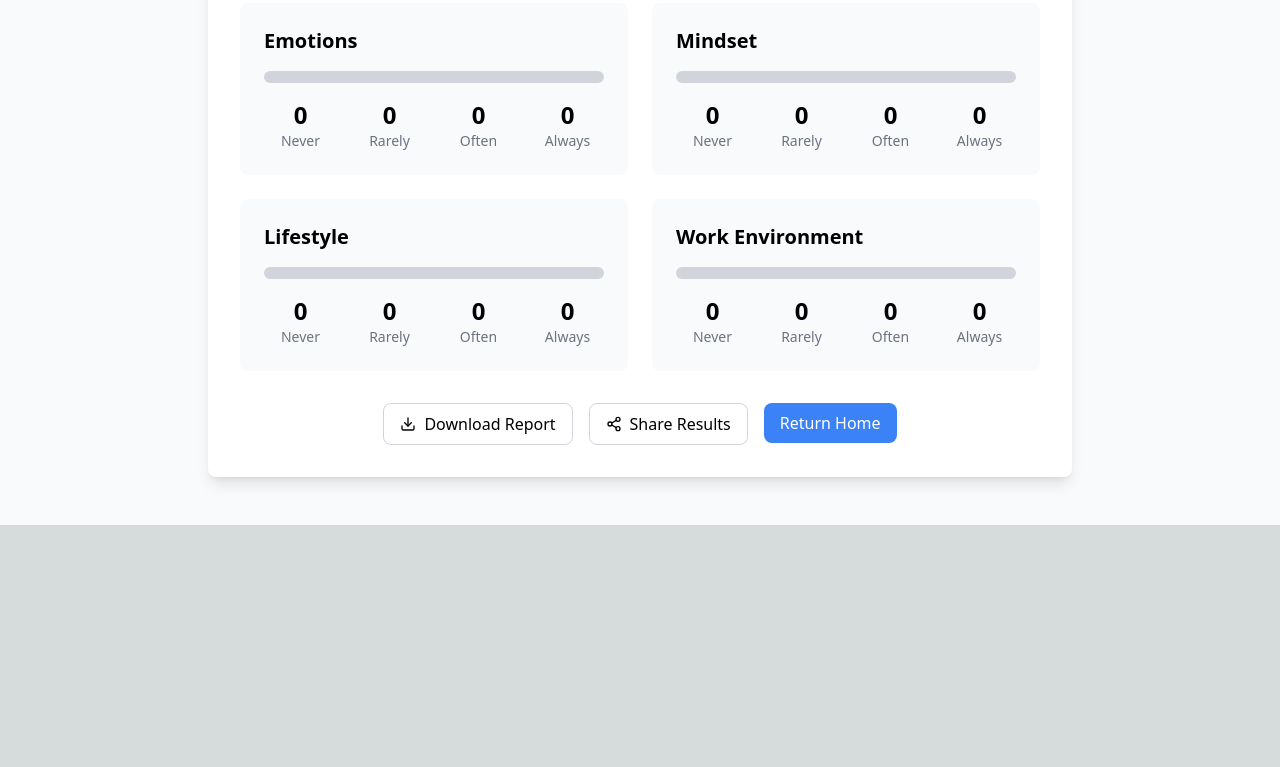
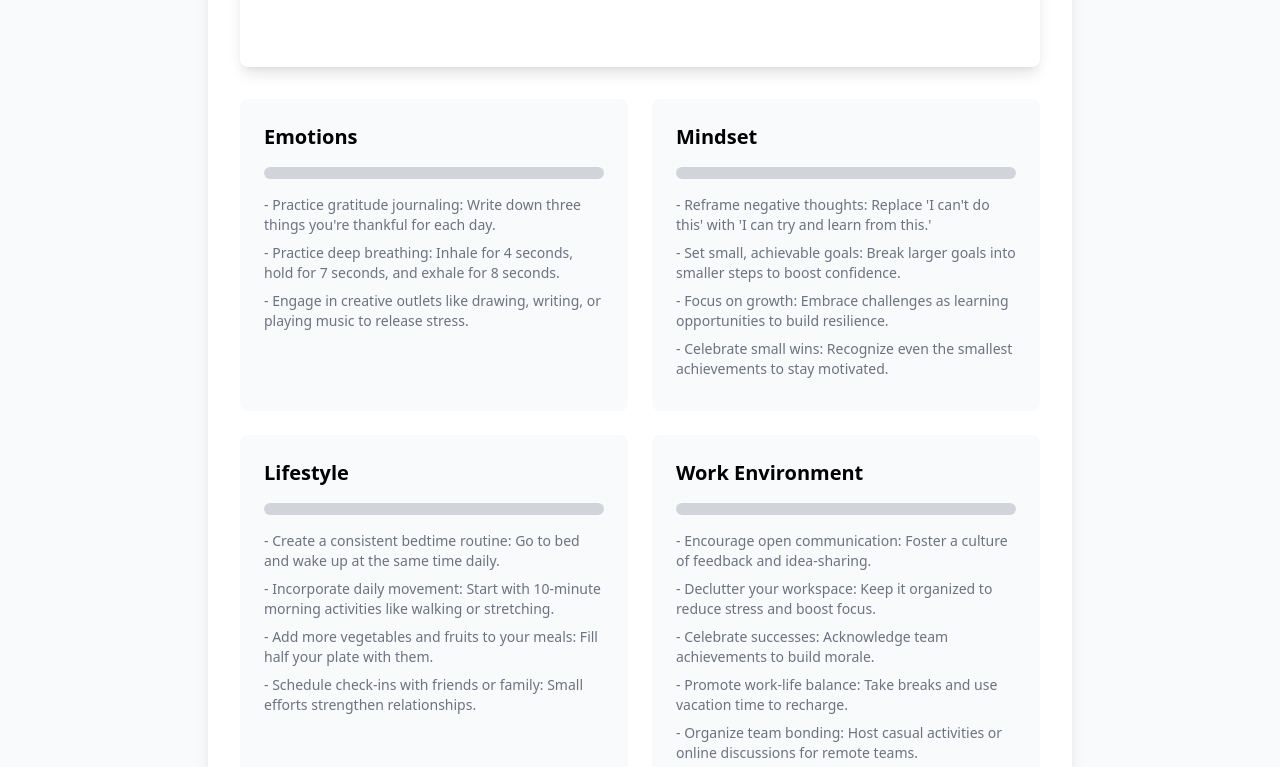
Before and after one commit to hmweb77/burnout-platform, a Next.js app: page /results in a window 1280 px wide. Shown: the part 873-1640 px from the top of the page. Before the commit the page ends 1398 px from the top, so only its background shows below. Built offline with nearby package versions, Linux system fonts and the light colour scheme.

Commit message:
improve result page

```diff
--- a/src/components/Home/CallToAction.jsx
+++ b/src/components/Home/CallToAction.jsx
@@ -7,7 +7,7 @@ import { ArrowRight } from "lucide-react";
 
 export default function CallToAction() {
   return (
-    <section className="py-24 px-24">
+    <section className="p-4 sm:p-24">
       <div className="container px-4 md:px-6">
         <motion.div
           initial={{ opacity: 0, y: 20 }}
--- a/src/components/Home/Features.jsx
+++ b/src/components/Home/Features.jsx
@@ -28,7 +28,7 @@ const features = [
 
 export default function Features() {
   return (
-    <section className="py-24 px-24">
+    <section className="p-4 sm:p-24">
       <div className="container px-4 md:px-6">
         <motion.div
           initial={{ opacity: 0, y: 20 }}
--- a/src/components/Home/HowItWork.jsx
+++ b/src/components/Home/HowItWork.jsx
@@ -23,7 +23,7 @@ const steps = [
 
 export default function HowItWorks() {
   return (
-    <section className="py-24 px-24 bg-gray-50 dark:bg-gray-900">
+    <section className="p-4 sm:p-24 bg-gray-50 dark:bg-gray-900">
       <div className="container px-4 md:px-6">
         <motion.div
           initial={{ opacity: 0, y: 20 }}
--- a/src/components/Home/Testimonials.jsx
+++ b/src/components/Home/Testimonials.jsx
@@ -55,7 +55,7 @@ const coaches = [
 
 export default function Testimonials() {
   return (
-    <section className="py-24 px-24 bg-gray-50 dark:bg-gray-900">
+    <section className="p-4 sm:p-24 bg-gray-50 dark:bg-gray-900">
       <div className="container px-4 md:px-6">
         <motion.div
           initial={{ opacity: 0, y: 20 }}
--- a/src/components/survey/SurveyForm.jsx
+++ b/src/components/survey/SurveyForm.jsx
@@ -100,9 +100,9 @@ export default function SurveyForm({ onProgressChange }) {
                   transition={{ duration: 0.5, delay: categoryIndex * 0.1 }}
                   className="space-y-6"
                 >
-                  <h2 className="text-xl font-semibold capitalize mb-4">
+                  {/* <h2 className="text-xl font-semibold capitalize mb-4">
                     {category.replace(/([A-Z])/g, " $1").trim()}
-                  </h2>
+                  </h2> */}
                   {categoryQuestions.map((question, index) => {
                     const questionNumber = categoryIndex * 5 + index + 1;
                     const fieldName = `q${questionNumber}`;
--- a/src/pages/results/index.jsx
+++ b/src/pages/results/index.jsx
@@ -11,10 +11,15 @@ export default function ResultsPage() {
   const [results, setResults] = useState(null);
 
   useEffect(() => {
-    const responses = JSON.parse(localStorage.getItem("surveyResponses") || "{}");
+    const responses = JSON.parse(
+      localStorage.getItem("surveyResponses") || "{}"
+    );
 
     const calculateCategoryResults = (startIndex, endIndex) => {
-      let never = 0, rarely = 0, often = 0, always = 0;
+      let never = 0,
+        rarely = 0,
+        often = 0,
+        always = 0;
 
       for (let i = startIndex; i <= endIndex; i++) {
         const response = responses[`q${i}`];
@@ -24,7 +29,8 @@ export default function ResultsPage() {
         else if (response === "4") always++;
       }
 
-      const score = ((never * 1 + rarely * 2 + often * 3 + always * 4) / (4 * 5)) * 100;
+      const score =
+        ((never * 1 + rarely * 2 + often * 3 + always * 4) / (4 * 5)) * 100;
       return { never, rarely, often, always, score };
     };
 
@@ -34,11 +40,32 @@ export default function ResultsPage() {
     const workEnvironmentResults = calculateCategoryResults(16, 20);
 
     const overall = {
-      never: emotionsResults.never + mindsetResults.never + lifestyleResults.never + workEnvironmentResults.never,
-      rarely: emotionsResults.rarely + mindsetResults.rarely + lifestyleResults.rarely + workEnvironmentResults.rarely,
-      often: emotionsResults.often + mindsetResults.often + lifestyleResults.often + workEnvironmentResults.often,
-      always: emotionsResults.always + mindsetResults.always + lifestyleResults.always + workEnvironmentResults.always,
-      score: (emotionsResults.score + mindsetResults.score + lifestyleResults.score + workEnvironmentResults.score) / 4,
+      never:
+        emotionsResults.never +
+        mindsetResults.never +
+        lifestyleResults.never +
+        workEnvironmentResults.never,
+      rarely:
+        emotionsResults.rarely +
+        mindsetResults.rarely +
+        lifestyleResults.rarely +
+        workEnvironmentResults.rarely,
+      often:
+        emotionsResults.often +
+        mindsetResults.often +
+        lifestyleResults.often +
+        workEnvironmentResults.often,
+      always:
+        emotionsResults.always +
+        mindsetResults.always +
+        lifestyleResults.always +
+        workEnvironmentResults.always,
+      score:
+        (emotionsResults.score +
+          mindsetResults.score +
+          lifestyleResults.score +
+          workEnvironmentResults.score) /
+        4,
     };
 
     setResults({
@@ -55,10 +82,50 @@ export default function ResultsPage() {
   }
 
   const categories = [
-    { name: "Emotions", results: results.emotions, color: "from-red-500 to-orange-500" },
-    { name: "Mindset", results: results.mindset, color: "from-blue-500 to-cyan-500" },
-    { name: "Lifestyle", results: results.lifestyle, color: "from-green-500 to-emerald-500" },
-    { name: "Work Environment", results: results.workEnvironment, color: "from-purple-500 to-pink-500" },
+    {
+      name: "Emotions",
+      results: results.emotions,
+      color: "from-red-500 to-orange-500",
+      tips: [
+        "Practice gratitude journaling: Write down three things you're thankful for each day.",
+        "Practice deep breathing: Inhale for 4 seconds, hold for 7 seconds, and exhale for 8 seconds.",
+        "Engage in creative outlets like drawing, writing, or playing music to release stress.",
+      ],
+    },
+    {
+      name: "Mindset",
+      results: results.mindset,
+      color: "from-blue-500 to-cyan-500",
+      tips: [
+        "Reframe negative thoughts: Replace 'I can't do this' with 'I can try and learn from this.'",
+        "Set small, achievable goals: Break larger goals into smaller steps to boost confidence.",
+        "Focus on growth: Embrace challenges as learning opportunities to build resilience.",
+        "Celebrate small wins: Recognize even the smallest achievements to stay motivated.",
+      ],
+    },
+    {
+      name: "Lifestyle",
+      results: results.lifestyle,
+      color: "from-green-500 to-emerald-500",
+      tips: [
+        "Create a consistent bedtime routine: Go to bed and wake up at the same time daily.",
+        "Incorporate daily movement: Start with 10-minute morning activities like walking or stretching.",
+        "Add more vegetables and fruits to your meals: Fill half your plate with them.",
+        "Schedule check-ins with friends or family: Small efforts strengthen relationships.",
+      ],
+    },
+    {
+      name: "Work Environment",
+      results: results.workEnvironment,
+      color: "from-purple-500 to-pink-500",
+      tips: [
+        "Encourage open communication: Foster a culture of feedback and idea-sharing.",
+        "Declutter your workspace: Keep it organized to reduce stress and boost focus.",
+        "Celebrate successes: Acknowledge team achievements to build morale.",
+        "Promote work-life balance: Take breaks and use vacation time to recharge.",
+        "Organize team bonding: Host casual activities or online discussions for remote teams.",
+      ],
+    },
   ];
 
   const radarData = categories.map((category) => ({
@@ -76,9 +143,10 @@ export default function ResultsPage() {
           className="bg-white dark:bg-gray-800 rounded-lg shadow-lg p-6 md:p-8"
         >
           <div className="text-center mb-8">
-            <h1 className="text-3xl font-bold mb-2">Your Burnout Assessment Results</h1>
+            <h1 className="text-3xl font-bold mb-2">Assessment Results</h1>
             <p className="text-gray-500 dark:text-gray-400">
-              Based on your responses, here's a detailed analysis of your well-being.
+              Based on your responses, here's a detailed analysis of your
+              well-being.
             </p>
           </div>
 
@@ -92,17 +160,24 @@ export default function ResultsPage() {
                 />
               </div>
               <div className="flex justify-between text-sm text-gray-500 mt-2">
+                <span>High Risk</span>
+                <span>Moderate Risk</span>
                 <span>Low Risk</span>
-                <span>Moderate Risk</span>
-                <span>High Risk</span>
               </div>
+              <br></br>
+              <p>
+                Your overall score reflects your current risk level for burnout.
+                A higher score indicates lower risk and better resilience, while
+                a lower score suggests a higher likelihood of burnout. Take time
+                to reflect on the areas with lower scores and explore strategies
+                to improve your well-being and balance.
+              </p>
             </div>
           </div>
 
           <div className="mb-8">
             <BurnoutRadarChart data={radarData} />
           </div>
-
           <div className="grid gap-6 md:grid-cols-2 mb-8">
             {categories.map((category) => (
               <motion.div
@@ -119,24 +194,21 @@ export default function ResultsPage() {
                     style={{ width: `${category.results.score}%` }}
                   />
                 </div>
-                <div className="grid grid-cols-4 gap-4 text-center">
-                  <div>
-                    <div className="text-2xl font-bold">{category.results.never}</div>
-                    <div className="text-sm text-gray-500">Never</div>
-                  </div>
-                  <div>
-                    <div className="text-2xl font-bold">{category.results.rarely}</div>
-                    <div className="text-sm text-gray-500">Rarely</div>
-                  </div>
-                  <div>
-                    <div className="text-2xl font-bold">{category.results.often}</div>
-                    <div className="text-sm text-gray-500">Often</div>
-                  </div>
-                  <div>
-                    <div className="text-2xl font-bold">{category.results.always}</div>
-                    <div className="text-sm text-gray-500">Always</div>
-                  </div>
-                </div>
+                {category.results.score < 50 ? (
+                  <ul className="text-sm text-gray-500 dark:text-gray-400">
+                    {category.tips.map((tip, index) => (
+                      <li key={index} className="mb-2">
+                        - {tip}
+                      </li>
+                    ))}
+                  </ul>
+                ) : (
+                  <p className="text-sm text-gray-500 dark:text-gray-400">
+                    You are doing great in this area! Keep up the good work by
+                    maintaining your progress. Remember, continuous effort helps
+                    reinforce your success.
+                  </p>
+                )}
               </motion.div>
             ))}
           </div>
```
